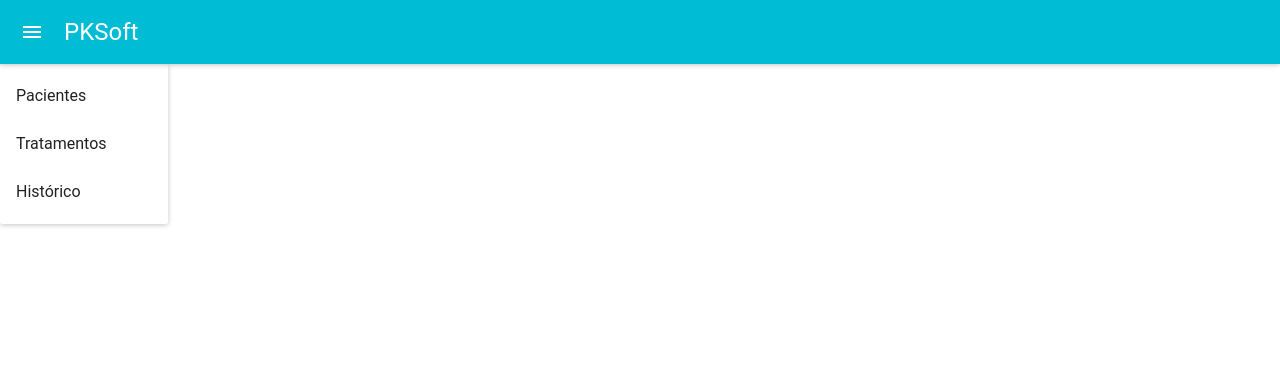
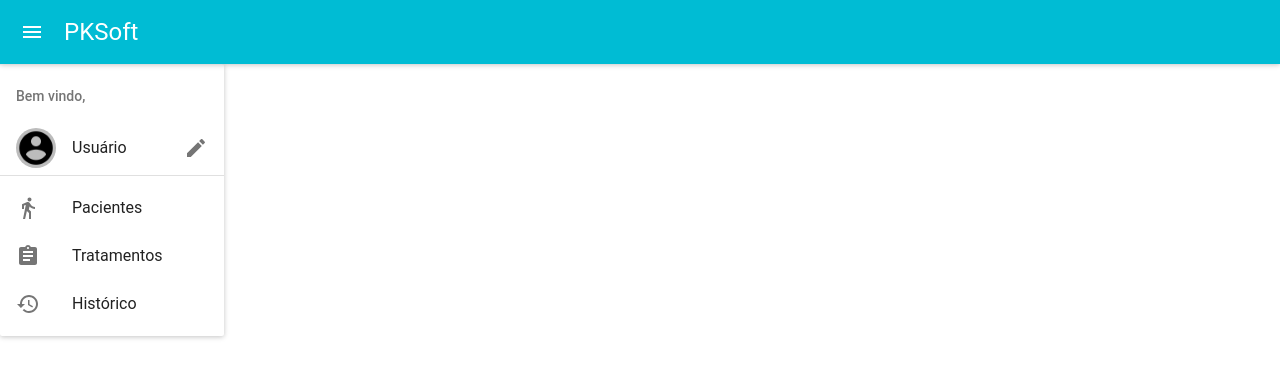
Before and after one commit to erion/pksoft-fe, a React (Create React App) app: page / in a window 1280 px wide. Shown: the top 378 px of the page. Built offline with nearby package versions, Linux system fonts and the light colour scheme.

Commit message:
adding user box

```diff
--- a/src/material-components/menu.js
+++ b/src/material-components/menu.js
@@ -1,21 +1,28 @@
 import React from 'react';
+
+import UserBox from './user.js';
 
 import Paper from 'material-ui/Paper';
 import Menu from 'material-ui/Menu';
 import MenuItem from 'material-ui/MenuItem';
 
-const style = {
+import PatientIcon from 'material-ui/svg-icons/maps/directions-walk';
+import TreatmentIcon from 'material-ui/svg-icons/action/assignment';
+import HistoryIcon from 'material-ui/svg-icons/action/history';
+
+const paperStyle = {
   display: 'inline-block',
   margin: '0 32px 16px 0'
 };
 
 const AppMenu = () => (
   <div>
-    <Paper style={style}>
+    <Paper style={paperStyle}>
       <Menu>
-        <MenuItem primaryText="Pacientes" />
-        <MenuItem primaryText="Tratamentos" />
-        <MenuItem primaryText="Histórico" />
+        <UserBox />
+        <MenuItem primaryText="Pacientes" leftIcon={<PatientIcon />} />
+        <MenuItem primaryText="Tratamentos" leftIcon={<TreatmentIcon />} />
+        <MenuItem primaryText="Histórico" leftIcon={<HistoryIcon />} />
       </Menu>
     </Paper>
   </div>
--- /dev/null
+++ b/src/material-components/user.js
@@ -0,0 +1,31 @@
+import React from 'react';
+import Avatar from 'material-ui/Avatar';
+import {List, ListItem} from 'material-ui/List';
+
+import Subheader from 'material-ui/Subheader';
+
+import Divider from 'material-ui/Divider';
+import IconButton from 'material-ui/IconButton';
+import EditIcon from 'material-ui/svg-icons/editor/mode-edit';
+
+import NoUser from '../assets/ic_account_circle_black_24dp_2x.png';
+
+const style = {
+  padding: '0',
+  marginTop: '-8px'
+};
+
+const UserBox = () => (
+
+  <List>
+    <Subheader>Bem vindo,</Subheader>
+    <ListItem
+      primaryText="Usuário"
+      leftAvatar={<Avatar src={NoUser} />}
+      rightIcon={<EditIcon />}
+    />
+    <Divider />
+  </List>
+);
+
+export default UserBox;
```
Also changed, not shown: src/assets/ic_account_circle_black_24dp_1x.png (added), src/assets/ic_account_circle_black_24dp_2x.png (added).
